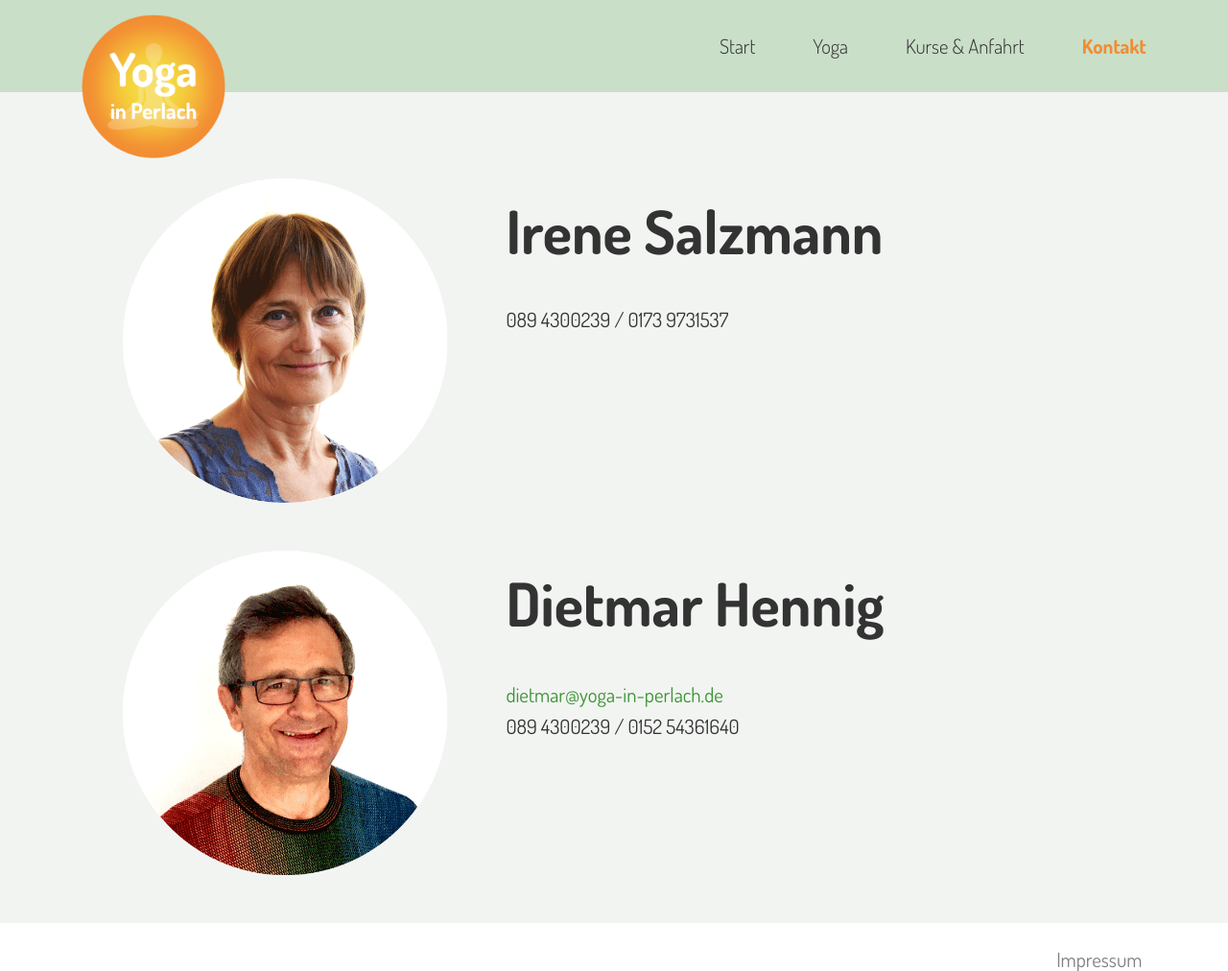
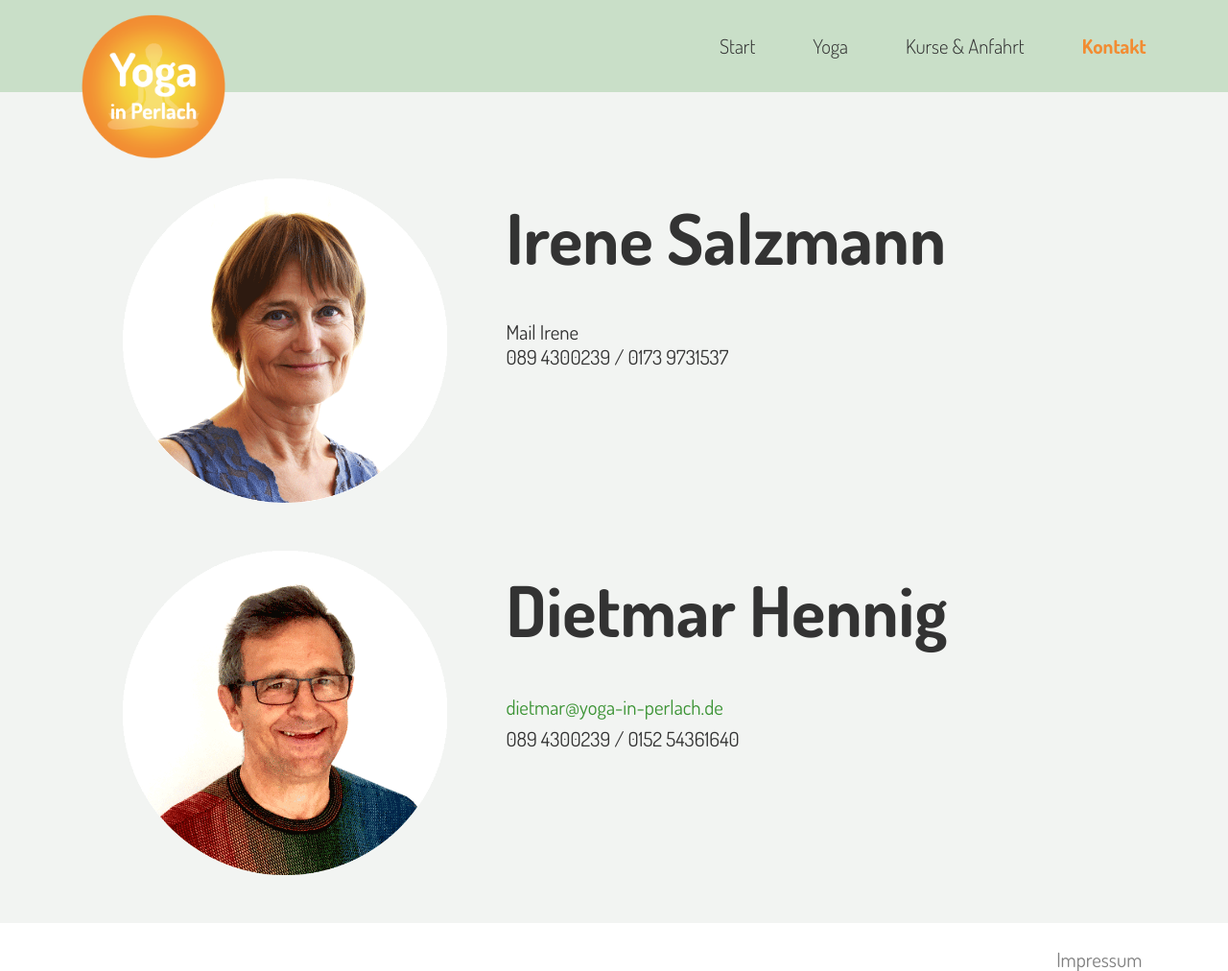
Before and after one commit to lukatsch/yoga-in-perlach, a PHP site: page /index.php?site=kontakt in a window 1280 px wide. Shown: the top 1012 px of the page at 96% size. Run offline with PHP 8.4, Linux system fonts and the light colour scheme.

Commit message:
alles js in footer gepackt

```diff
--- a/css/style.css
+++ b/css/style.css
@@ -68,7 +68,7 @@ ul li:before
 }
 
 h1 {
-	font-size:300%;
+	font-size:350%;
 	font-weight: bold;
 	margin-bottom:40px;
 	margin-top:15px;
--- a/footer.html
+++ b/footer.html
@@ -3,5 +3,51 @@
 </footer>
 
 
+<script>
+  var MailIrene = document.getElementsByClassName("mail-irene");
+  var i;
+  for (i = 0; i < MailIrene.length; i++) {
+      MailIrene[i].innerHTML = "Mail Irene";
+  }
+</script>
+
+
+<script type="text/javascript">
+if(document.URL.indexOf("ottobrunn") >= 0){
+   /*alert("your url contains the name ottobrunn");*/
+   var DomainIsOtbr = true;
+}
+
+var MailIrene = '<a href="mailto:irene@yoga-in-perlach.de">irene-perlach</a>';
+
+if (DomainIsOtbr == true) {
+  MailIrene = '<a href="mailto:irene@yoga-in-ottobrunn.de">irene-ottobrunn</a>';
+}
+
+document.getElementsByClassName("mail-irene").innerHTML = MailIrene;
+
+document.getElementsByClassName("mail-irene").innerHTML = "MailIrene";
+
+if (5 > 2) {
+    document.getElementsByClassName("demo").innerHTML = "Well done!";
+}
+
+</script>
+
+<script type="text/javascript" src="active.js"></script>
+
+<!-- Google Analytics-->
+<script>
+  (function(i,s,o,g,r,a,m){i['GoogleAnalyticsObject']=r;i[r]=i[r]||function(){
+  (i[r].q=i[r].q||[]).push(arguments)},i[r].l=1*new Date();a=s.createElement(o),
+  m=s.getElementsByTagName(o)[0];a.async=1;a.src=g;m.parentNode.insertBefore(a,m)
+  })(window,document,'script','//www.google-analytics.com/analytics.js','ga');
+
+  ga('create', 'UA-67564740-1', 'auto');
+  ga('send', 'pageview');
+
+</script>
+
+
 </body>
 </html>
--- a/header.html
+++ b/header.html
@@ -31,36 +31,6 @@
 <meta name="msapplication-config" content="favicons/browserconfig.xml">
 <meta name="theme-color" content="#ffffff">
 
-<script type="text/javascript">
-if(document.URL.indexOf("ottobrunn") >= 0){
-   /*alert("your url contains the name ottobrunn");*/
-   var domain-is-otbr = true;
-}
-
-var mail-irene = '<a href="mailto:irene@yoga-in-perlach.de">irene-perlach</a>';
-
-if domain-is-otbr = true {
-  mail-irene = '<a href="mailto:irene@yoga-in-ottobrunn.de">irene-ottobrunn</a>';
-}
-
-document.getElementsByClassName('mail-irene').innerHTML = mail-irene;
-
-</script>
-
-<script type="text/javascript" src="active.js"></script>
-
-<!-- Google Analytics-->
-<script>
-  (function(i,s,o,g,r,a,m){i['GoogleAnalyticsObject']=r;i[r]=i[r]||function(){
-  (i[r].q=i[r].q||[]).push(arguments)},i[r].l=1*new Date();a=s.createElement(o),
-  m=s.getElementsByTagName(o)[0];a.async=1;a.src=g;m.parentNode.insertBefore(a,m)
-  })(window,document,'script','//www.google-analytics.com/analytics.js','ga');
-
-  ga('create', 'UA-67564740-1', 'auto');
-  ga('send', 'pageview');
-
-</script>
-
 </head>
 
 <body>
--- a/kontakt.html
+++ b/kontakt.html
@@ -16,7 +16,9 @@
                 .replace(/DOTTT/,'&#46;')"
 ><my-email data-user="irene" data-domain="yoga-in-perlach.de">@</my-email></a><br>-->
 
+
 <div class="mail-irene"></div>
+
 
 089 4300239 / 0173 9731537
 </p>
```
